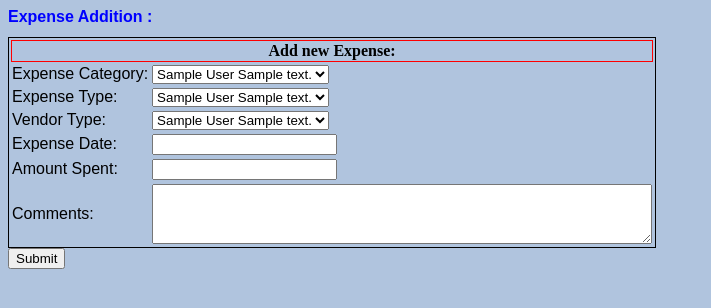
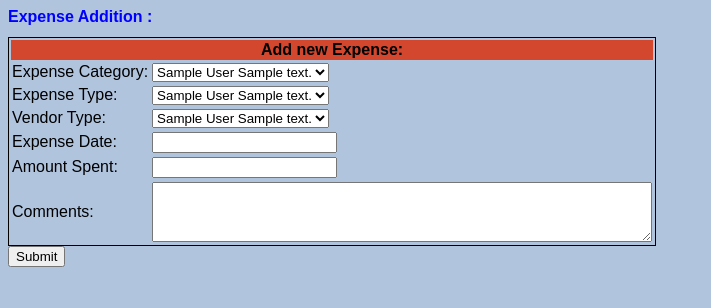
Before and after one commit to sajay/track_expenses, a Django app: page /add_expense/ in a window 1280 px wide. Shown: the top 308 px of the page, without its empty margins (0-711 px from the left). Run offline with Django 3.2, Linux system fonts and the light colour scheme; tables that the repository leaves empty hold one stand-in row (Sample ...); some libraries are stand-ins or nearby versions.

Commit message:
More stylesheet correction

```diff
--- a/templates/add_expense.html
+++ b/templates/add_expense.html
@@ -49,7 +49,8 @@
 
   .center {
       text-align:center;
-      border :1px solid #ff0000;
+      background-color:#D3472E;
+      font-family:Arial,Helveticia,sans-serif;
   }
   </style>
  </head>
```
